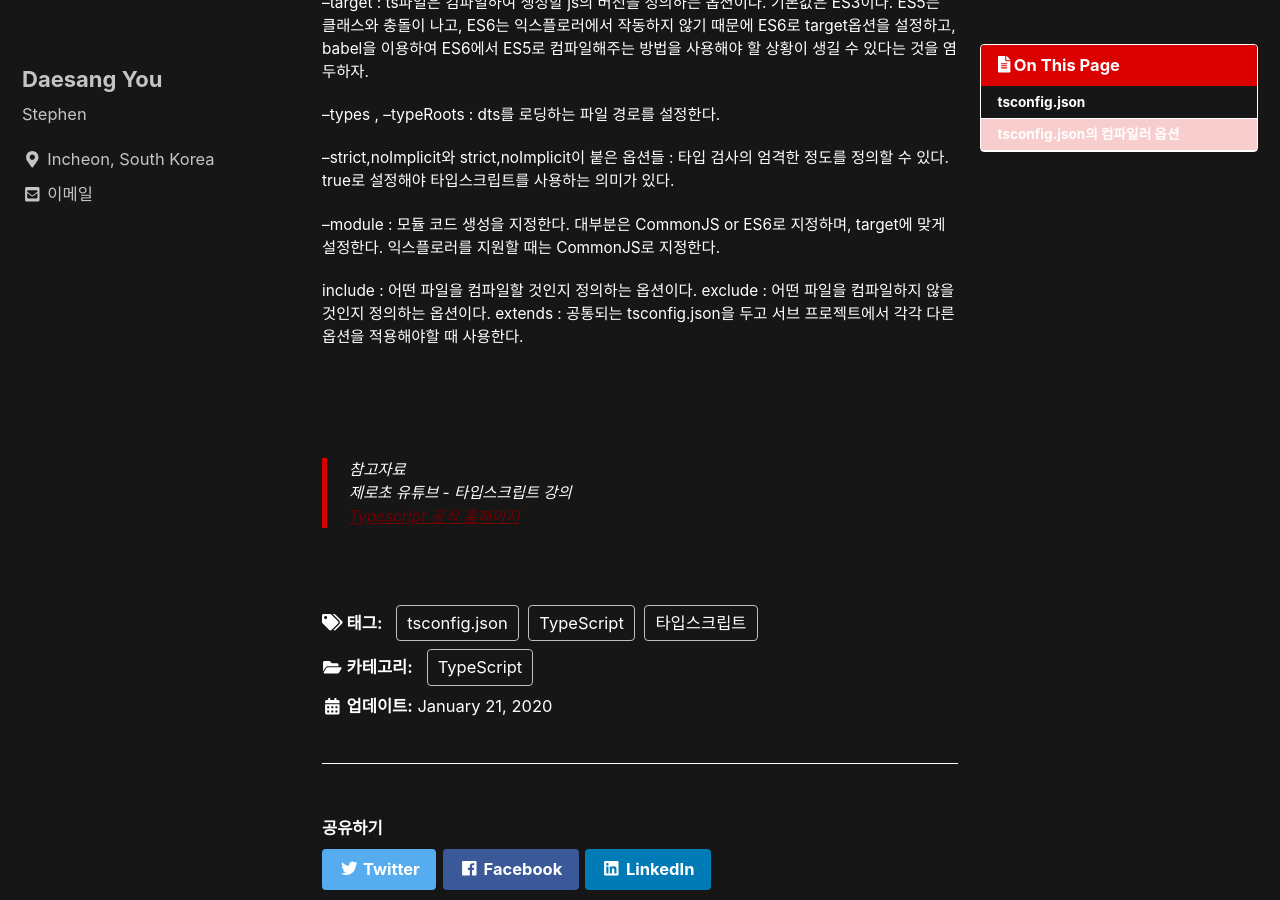
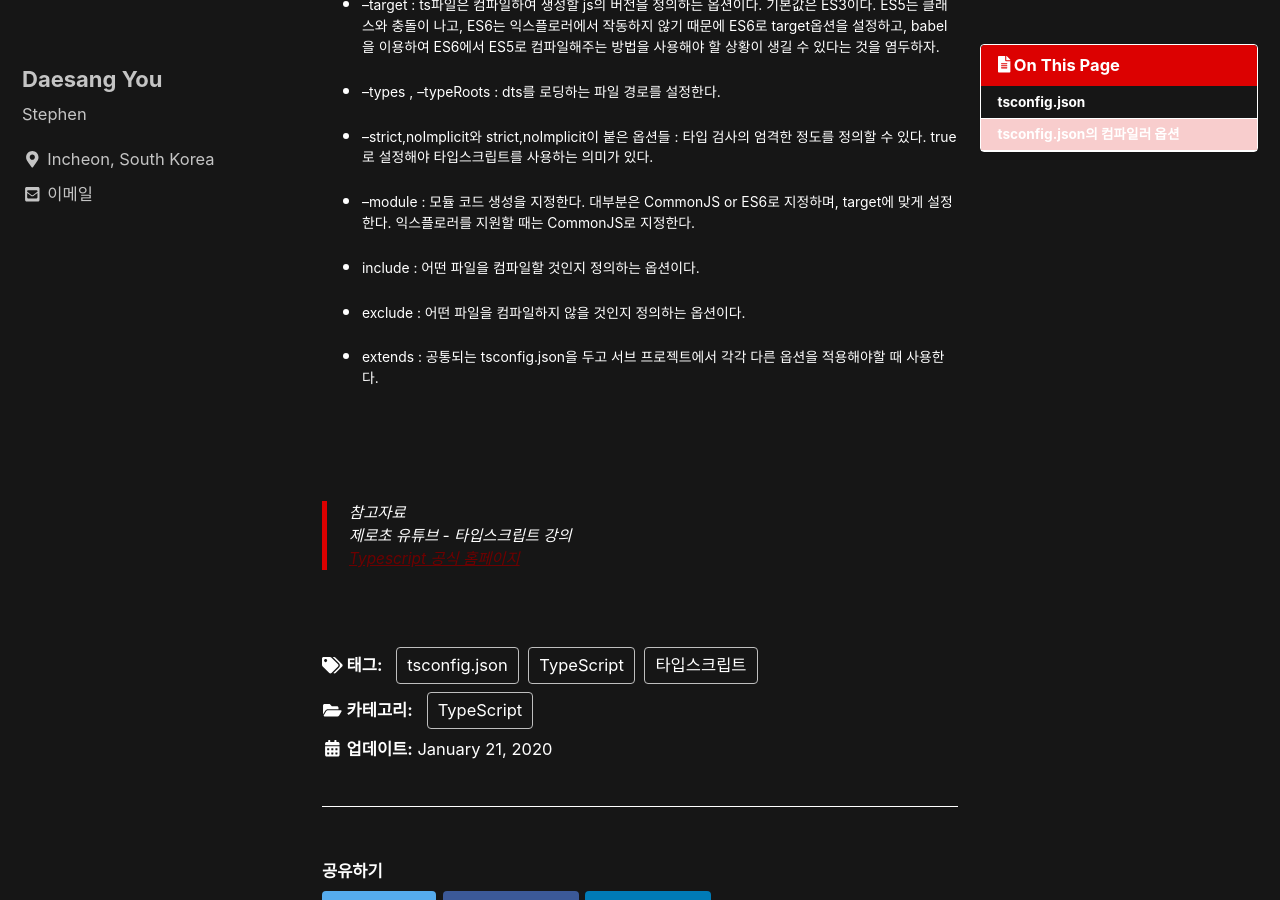
Before and after one commit to eotkd4791/eotkd4791.github.io, a Jekyll site: the page built from _posts/TypeScript/2020-01-21-TypeScript03.md, in a window 1280 px wide and 900 px high, scrolled down 1001 px. Built offline with Jekyll 4.4.1, drawn with Linux system fonts in a browser that asks for light colours; cached includes are drawn as plain includes; comment, search, counter and statistics services are not loaded.

```diff
--- a/_posts/TypeScript/2020-01-21-TypeScript03.md
+++ b/_posts/TypeScript/2020-01-21-TypeScript03.md
@@ -31,27 +31,29 @@ ts파일과 ts파일에서 컴파일된 js파일을 동시에 띄우면 에러
 
 tsconfig.json의 컴파일러 옵션을 살펴보자.
 
---allowJs : js파일도 컴파일된다. 오래전에 js로 개발한 프로젝트를 파일을 ts로 전환해야하는 상황에서 점진적으로 업데이트를 할 때 좋다. 예를 들어서 전체에서 10개의 js파일을 ts로 전환하여 잘 작동하는지 테스트할 때 효율적이다. --checkJs라는 옵션과 함께 사용한다.
+-  --allowJs : js파일도 컴파일된다. 오래전에 js로 개발한 프로젝트를 파일을 ts로 전환해야하는 상황에서 점진적으로 업데이트를 할 때 좋다. 예를 들어서 전체에서 10개의 js파일을 ts로 전환하여 잘 작동하는지 테스트할 때 효율적이다. --checkJs라는 옵션과 함께 사용한다.
 
---baseurl : 경로 문제를 해결할 때 사용하는 옵션이다. 이 옵션을 통해서 기본 경로를 지정할 수 있다.
+- --baseurl : 경로 문제를 해결할 때 사용하는 옵션이다. 이 옵션을 통해서 기본 경로를 지정할 수 있다.
 
---declaration : 이 옵션을 true로 지정하면 dts파일이 생성된다. 프로젝트를 진행할 때 필요한 타입들을 정의할 때 쓴다. 특히 객체와 함수의 타입을 정의할 때 쓴다. d.ts와 ts파일을 분리하여 재사용성을 높일 수 있다.
+- --declaration : 이 옵션을 true로 지정하면 dts파일이 생성된다. 프로젝트를 진행할 때 필요한 타입들을 정의할 때 쓴다. 특히 객체와 함수의 타입을 정의할 때 쓴다. d.ts와 ts파일을 분리하여 재사용성을 높일 수 있다.
 
---esModuleInterop : 에러를 제거할 때 사용한다. 매우 위험한 옵션이기 때문에 잘 사용해야한다. (나중에 더 자세하게 다룰 예정)
+- --esModuleInterop : 에러를 제거할 때 사용한다. 매우 위험한 옵션이기 때문에 잘 사용해야한다. (나중에 더 자세하게 다룰 예정)
 
---lib : 최신 문법을 사용할 때 그 문법을 미리 정의하는 옵션이다. (나중에 더 자세하게 다룰 예정)
+- --lib : 최신 문법을 사용할 때 그 문법을 미리 정의하는 옵션이다. (나중에 더 자세하게 다룰 예정)
 
---target : ts파일은 컴파일하여 생성할 js의 버전을 정의하는 옵션이다. 기본값은 ES3이다. ES5는 클래스와 충돌이 나고, ES6는 익스플로러에서 작동하지 않기 때문에 ES6로 target옵션을 설정하고, babel을 이용하여 ES6에서 ES5로 컴파일해주는 방법을 사용해야 할 상황이 생길 수 있다는 것을 염두하자.
+- --target : ts파일은 컴파일하여 생성할 js의 버전을 정의하는 옵션이다. 기본값은 ES3이다. ES5는 클래스와 충돌이 나고, ES6는 익스플로러에서 작동하지 않기 때문에 ES6로 target옵션을 설정하고, babel을 이용하여 ES6에서 ES5로 컴파일해주는 방법을 사용해야 할 상황이 생길 수 있다는 것을 염두하자.
 
---types , --typeRoots : dts를 로딩하는 파일 경로를 설정한다.
+- --types , --typeRoots : dts를 로딩하는 파일 경로를 설정한다.
 
---strict,noImplicit와 strict,noImplicit이 붙은 옵션들 : 타입 검사의 엄격한 정도를 정의할 수 있다. true로 설정해야 타입스크립트를 사용하는 의미가 있다.
+- --strict,noImplicit와 strict,noImplicit이 붙은 옵션들 : 타입 검사의 엄격한 정도를 정의할 수 있다. true로 설정해야 타입스크립트를 사용하는 의미가 있다.
 
---module : 모듈 코드 생성을 지정한다. 대부분은 CommonJS or ES6로 지정하며, target에 맞게 설정한다. 익스플로러를 지원할 때는 CommonJS로 지정한다.
+- --module : 모듈 코드 생성을 지정한다. 대부분은 CommonJS or ES6로 지정하며, target에 맞게 설정한다. 익스플로러를 지원할 때는 CommonJS로 지정한다.
 
-include : 어떤 파일을 컴파일할 것인지 정의하는 옵션이다.
-exclude : 어떤 파일을 컴파일하지 않을 것인지 정의하는 옵션이다.
-extends : 공통되는 tsconfig.json을 두고 서브 프로젝트에서 각각 다른 옵션을 적용해야할 때 사용한다.
+- include : 어떤 파일을 컴파일할 것인지 정의하는 옵션이다.
+
+- exclude : 어떤 파일을 컴파일하지 않을 것인지 정의하는 옵션이다.
+
+- extends : 공통되는 tsconfig.json을 두고 서브 프로젝트에서 각각 다른 옵션을 적용해야할 때 사용한다.
 
 
 <br><br>
```
